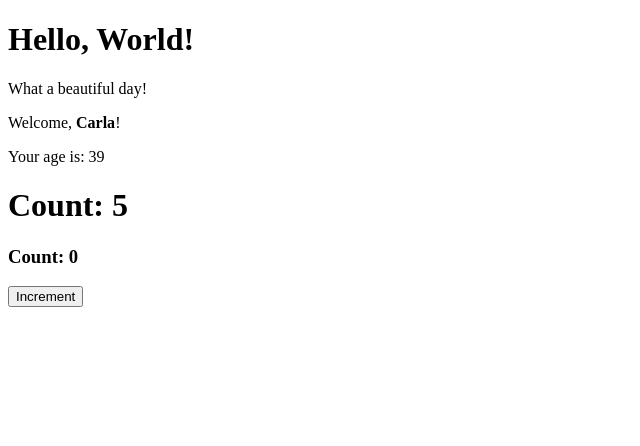
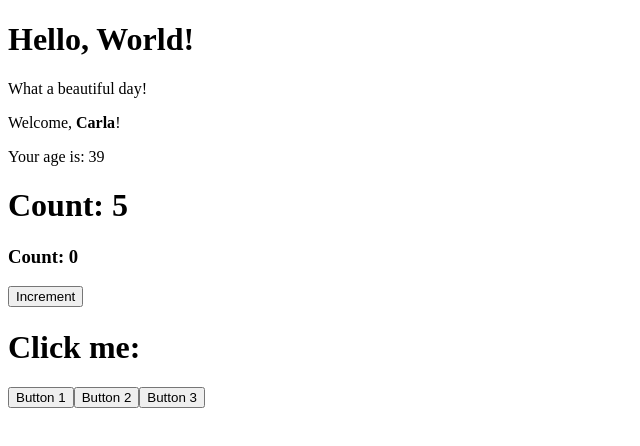
Before and after one commit to ameted83/React-exercises, a React (Create React App) app: page / in a window 1280 px wide. Shown: the top 446 px of the page, without its empty margins (0-640 px from the left). Built offline with nearby package versions, Linux system fonts and the light colour scheme.

Commit message:
events-03

```diff
--- a/src/App.js
+++ b/src/App.js
@@ -3,6 +3,7 @@ import Hello from "./Hello";
 import Welcome from "./Welcome";
 import Counter from "./Counter";
 import ClickCounter from "./ClickCounter";
+import { ClickTracker } from "./ClickTracker";
 
 export class App extends React.Component {
   render() {
@@ -12,6 +13,7 @@ export class App extends React.Component {
         <Welcome name="Carla" />
         <Counter />
         <ClickCounter />
+        <ClickTracker />
       </div>
     );
   }
--- /dev/null
+++ b/src/ClickTracker.js
@@ -0,0 +1,30 @@
+import React from "react";
+
+export class ClickTracker extends React.Component {
+  state = {
+    clickButton: null,
+  };
+
+  handleClickButton = (event) => {
+    this.setState({
+      clickButton: event.target.name,
+    });
+  };
+
+  render() {
+    return (
+      <div>
+        <h1>Click me: {this.state.clickButton} </h1>
+        <button onClick={this.handleClickButton} name="button1">
+          Button 1
+        </button>
+        <button onClick={this.handleClickButton} name="button2">
+          Button 2
+        </button>
+        <button onClick={this.handleClickButton} name="button3">
+          Button 3
+        </button>
+      </div>
+    );
+  }
+}
```
